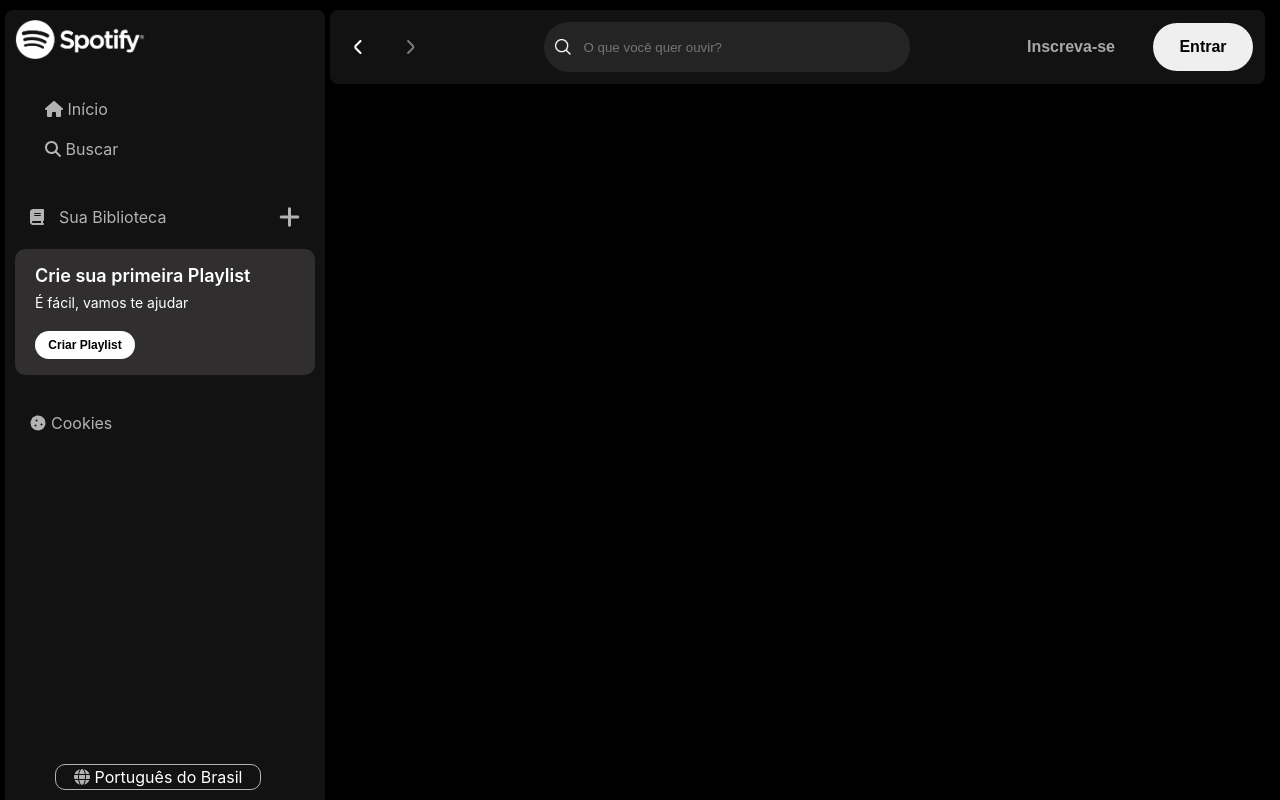
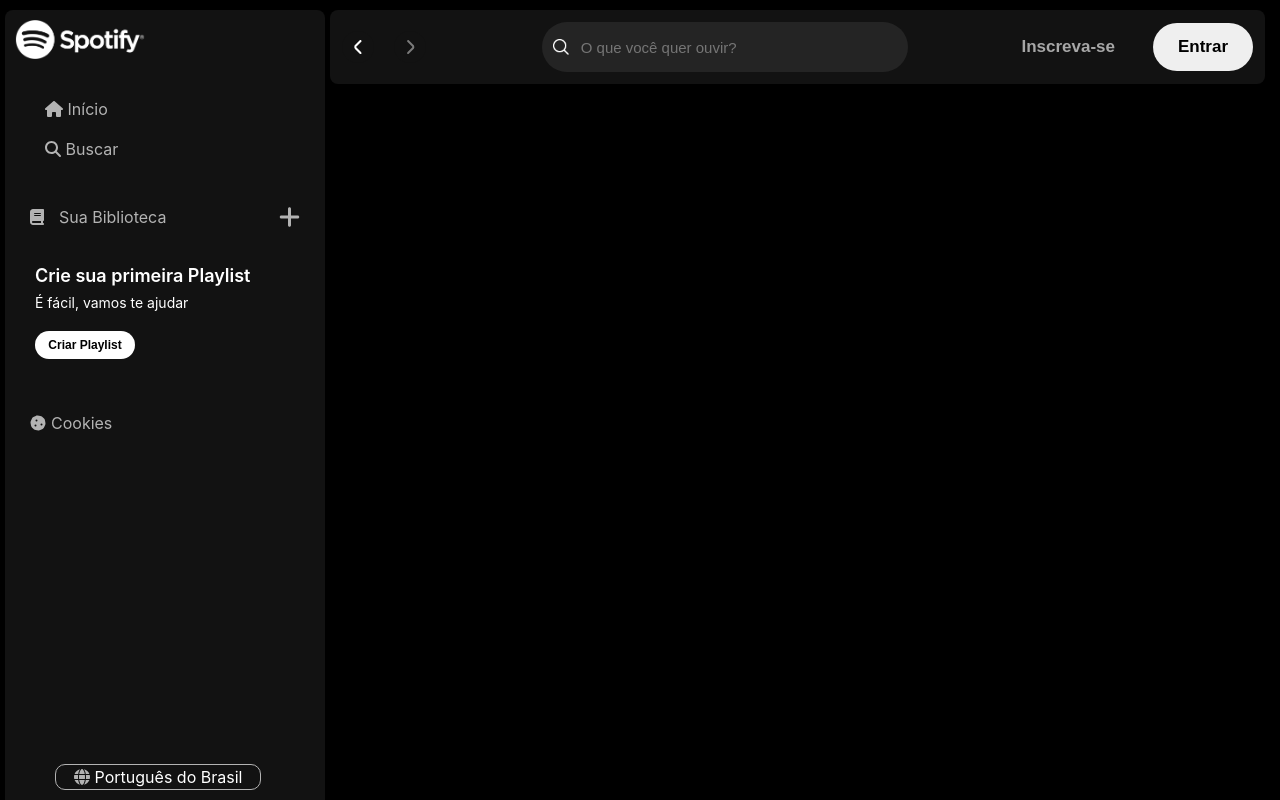
Before and after one commit to Milton-Rafael-da-Silva-Nunes/spotify-react, a React (Create React App) app: page / in a window 1280 px wide. Built offline with nearby package versions, Linux system fonts and the light colour scheme.

Commit message:
Criando variavel glocal de Fonte e Cores e aplicando no Header

```diff
--- a/src/App.js
+++ b/src/App.js
@@ -1,6 +1,7 @@
 import Header from "./componentes/Header/Header";
 import Menu from "./componentes/Menu/Menu";
 import './App.css';
+import './Vars.css';
 
 function App() {
   return (
--- /dev/null
+++ b/src/Vars.css
@@ -0,0 +1,8 @@
+:root {
+    /* Fonte */
+    --font-dm-sans: 'DM Sans', sans-serif;
+
+    /* Cores de Fundo */
+    --bg-cinza_escuro: #121212;
+    --bg-cinza_claro: #242424;
+}
--- a/src/componentes/Header/Header.css
+++ b/src/componentes/Header/Header.css
@@ -29,14 +29,14 @@
     width: 32px;
     height: 32px;
     background: #000;
-    background-color: var(--bg-arrow-color);
+    background-color: var(--bg-cinza_escuro);
     border-radius: 50%;
     border: none;
     cursor: pointer;
 }
 
 .button-left:hover, .button-rigth:hover {
-    background-color: #242424;
+    background-color: var(--bg-cinza_claro);
 }
 
 .header__login {
@@ -70,6 +70,8 @@
     overflow: hidden;
     white-space: nowrap;
     outline: none;
+    font-size: 15px;
+    font-family: var(--font-dm-sans);
 }
 
 .header__login .subscribe {
@@ -80,6 +82,8 @@
     margin-right: 32px;
     border: none;
     cursor: pointer;
+    font-size: 17px;
+    font-family: var(--font-dm-sans);
 }
 
 .header__login .login {
@@ -91,6 +95,8 @@
     border-radius: 40px;
     border: none;
     cursor: pointer;
+    font-size: 17px;
+    font-family: var(--font-dm-sans);
 }
 
 .header__search:hover {
--- a/src/componentes/Menu/Menu.css
+++ b/src/componentes/Menu/Menu.css
@@ -81,7 +81,7 @@
     align-items: flex-start;
     justify-content: space-between;
     gap: 20px;
-    background-color: #302e2e;
+    background-color: var(--bg-arrow-color);
     color: #b3b3b3;
     font-weight: 600;
     font-size: 14px;
```
